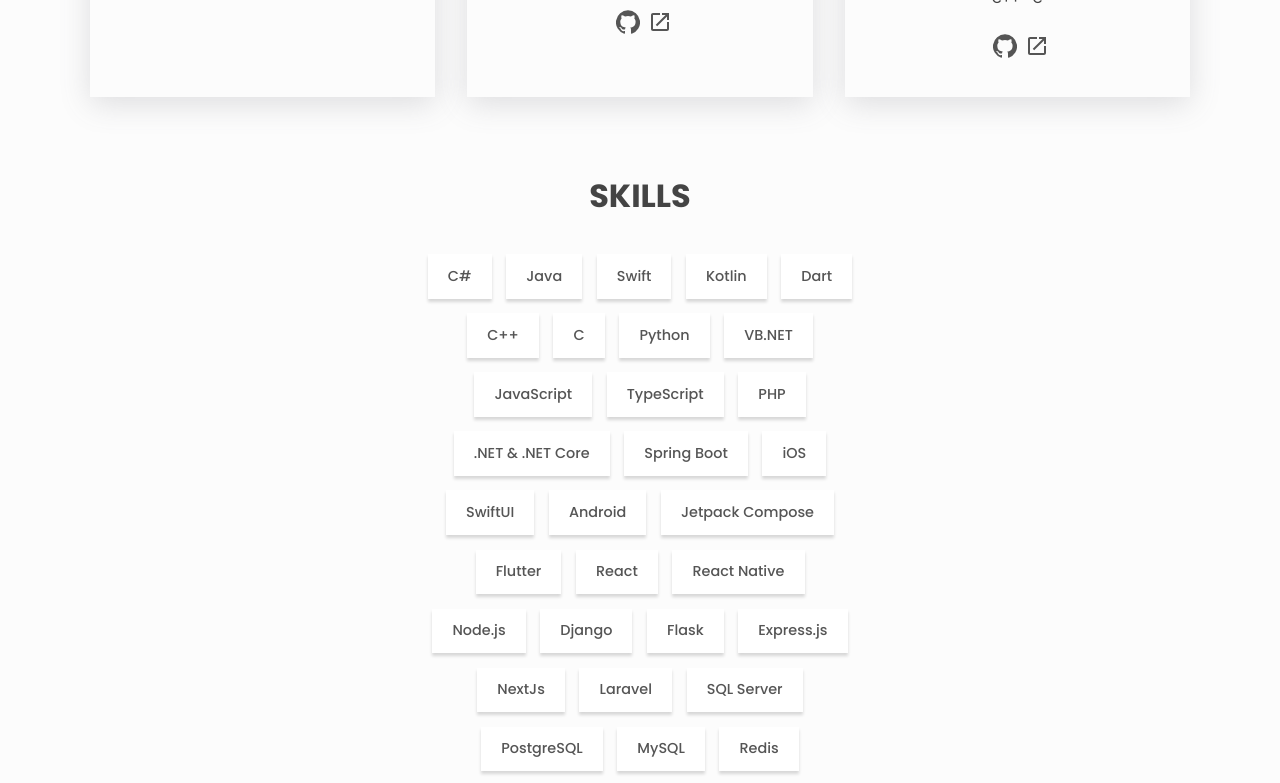
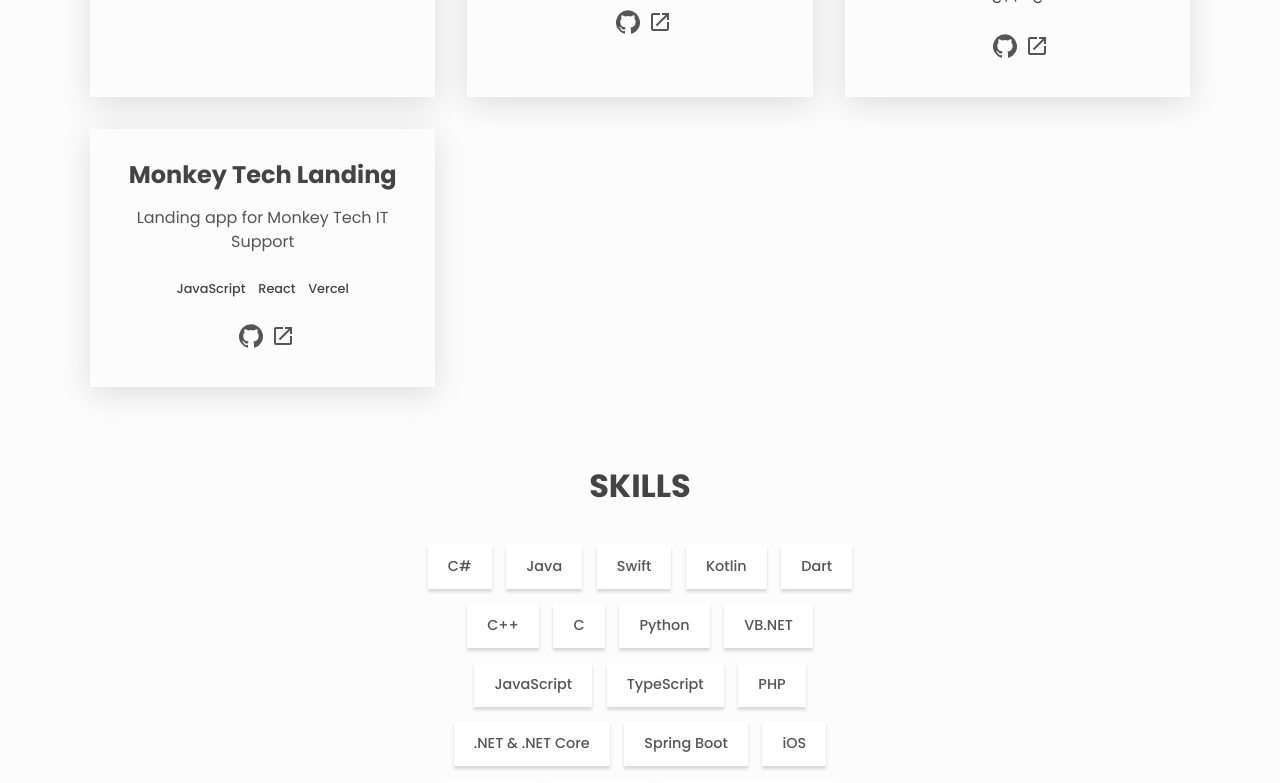
Before and after one commit to edihasaj/portfolio, a React (Create React App) app: page / in a window 1280 px wide. Shown: the part 2420-3203 px from the top of the page. Built offline with nearby package versions, Linux system fonts and the light colour scheme.

Commit message:
added resume

```diff
--- a/src/portfolio.js
+++ b/src/portfolio.js
@@ -146,6 +146,14 @@ const projects = [
     sourceCode: 'https://github.com/edihasaj/detect-moevement-lorawan',
     livePreview: '#projects',
   },
+  {
+    name: 'Monkey Tech Landing',
+    description:
+      'Landing app for Monkey Tech IT Support',
+    stack: ['JavaScript', 'React', 'Vercel'],
+    sourceCode: '#projects',
+    livePreview: 'https://www.monkeytech.al',
+  },
 ]
 
 const skills = [
@@ -186,6 +194,7 @@ const skills = [
   'Hbase',
   'Angular',
   'Vue.js',
+  'Vercel',
   'LoRaWAN',
   'BLE',
   'IoT',
```
Also changed, not shown: 1 other file (tests, documents, lock files or other folders).
